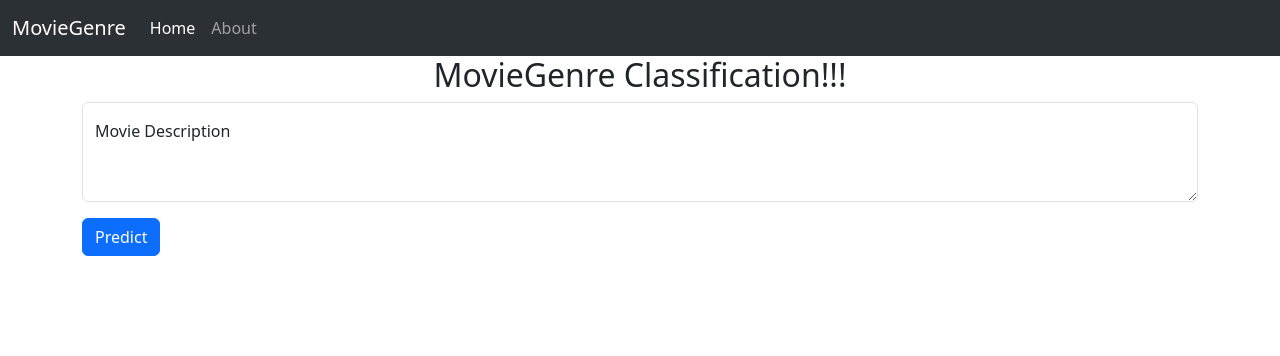
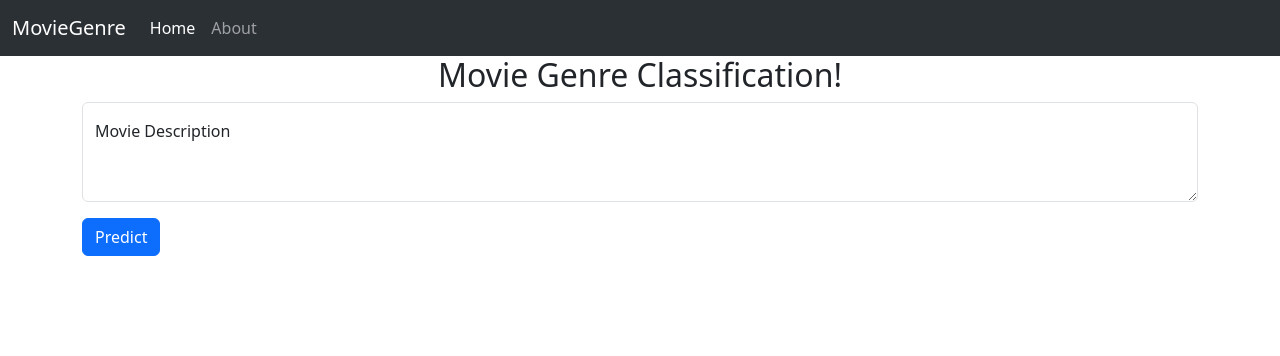
Before and after one commit to saadizm/MovieGenreClassification, a Flask app: page / in a window 1280 px wide. Shown: the top 356 px of the page. Run offline with Flask 3, Linux system fonts and the light colour scheme.

Commit message:
Fifth Commit

```diff
--- a/templates/index.html
+++ b/templates/index.html
@@ -1,6 +1,6 @@
 {% extends "base.html"%} {% block title%} Home {% endblock%} {% block content %}
 <div class="container">
-  <h2 class="text-center">MovieGenre Classification!!!</h2>
+  <h2 class="text-center">Movie Genre Classification!</h2>
 
   <div class="form-floating mb-3">
     <textarea
```
Also changed, not shown: 1 other file.
